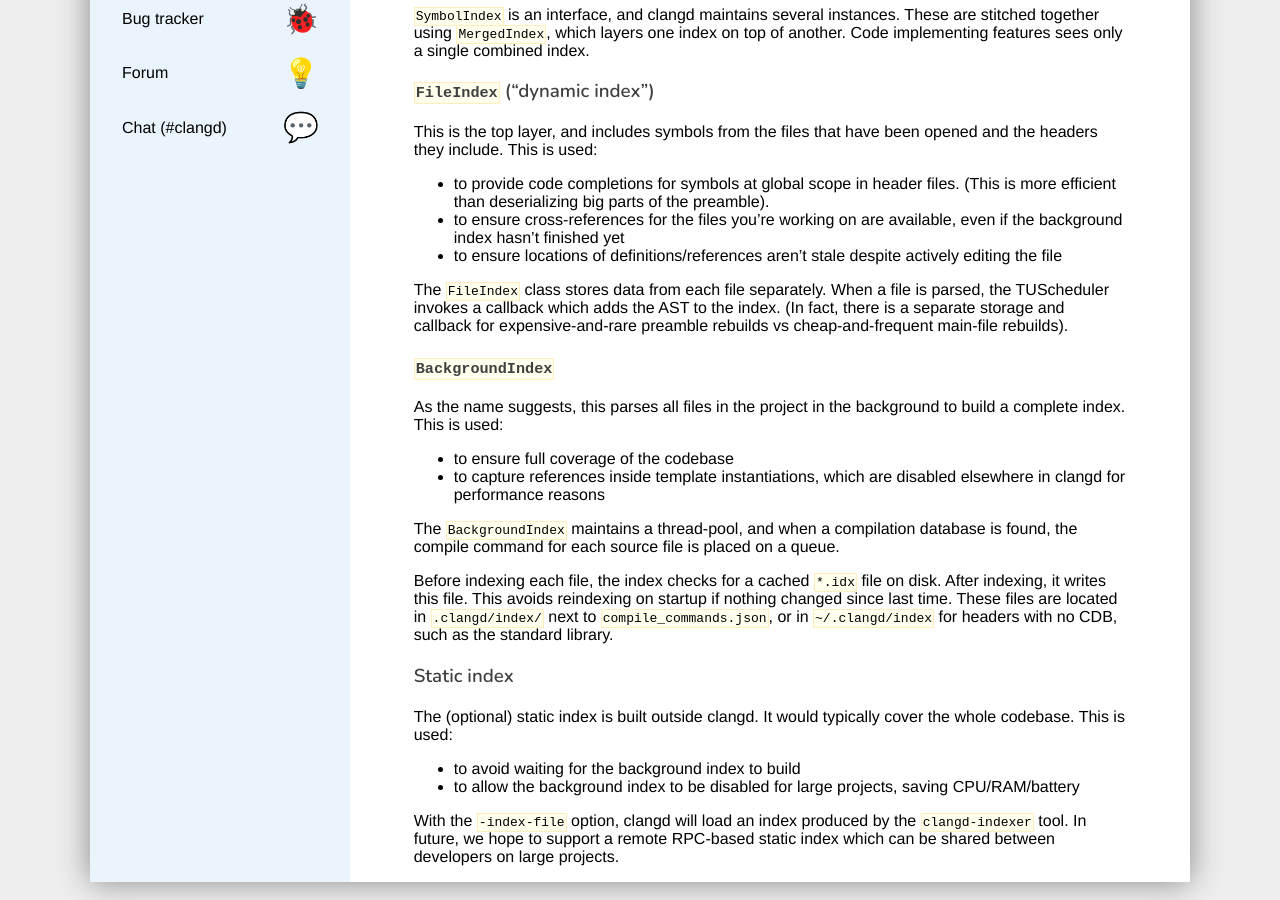
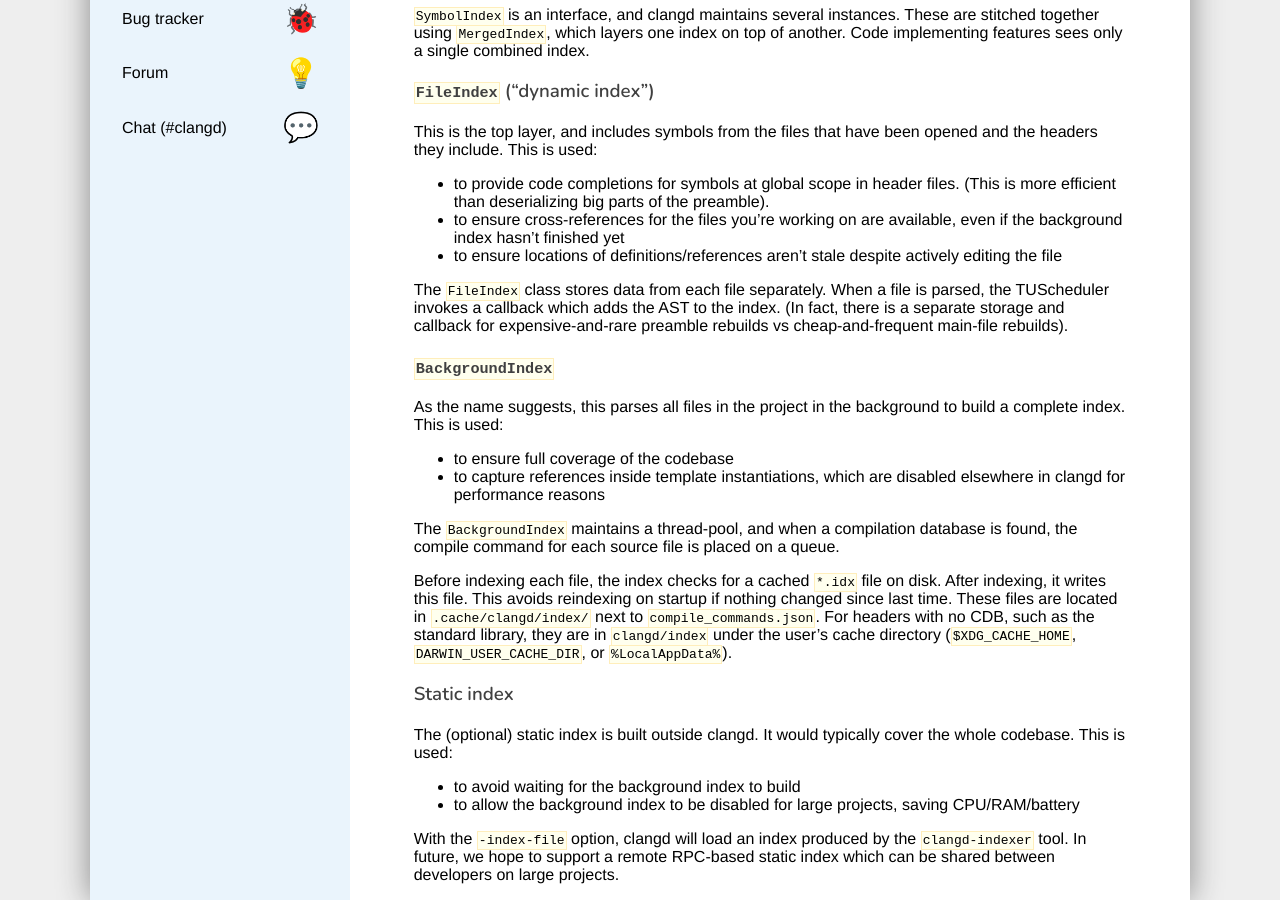
Before and after one commit to llvm/clangd-www, a Jekyll site: the page built from design/indexing.md, in a window 1280 px wide and 900 px high, scrolled down 575 px. Built offline with Jekyll 4.4.1, drawn with Linux system fonts in a browser that asks for light colours; our own code applies the rules of GitHub Pages for plain Markdown files.

Commit message:
Update backrgound index paths for clangd 11

```diff
--- a/design/indexing.md
+++ b/design/indexing.md
@@ -63,8 +63,10 @@ is found, the compile command for each source file is placed on a queue.
 Before indexing each file, the index checks for a cached `*.idx` file on disk.
 After indexing, it writes this file. This avoids reindexing on startup if
 nothing changed since last time.
-These files are located in `.clangd/index/` next to `compile_commands.json`,
-or in `~/.clangd/index` for headers with no CDB, such as the standard library.
+These files are located in `.cache/clangd/index/` next to `compile_commands.json`.
+For headers with no CDB, such as the standard library, they are in `clangd/index`
+under the user's cache directory (`$XDG_CACHE_HOME`, `DARWIN_USER_CACHE_DIR`, or
+`%LocalAppData%`).
 
 ### Static index
 
```
